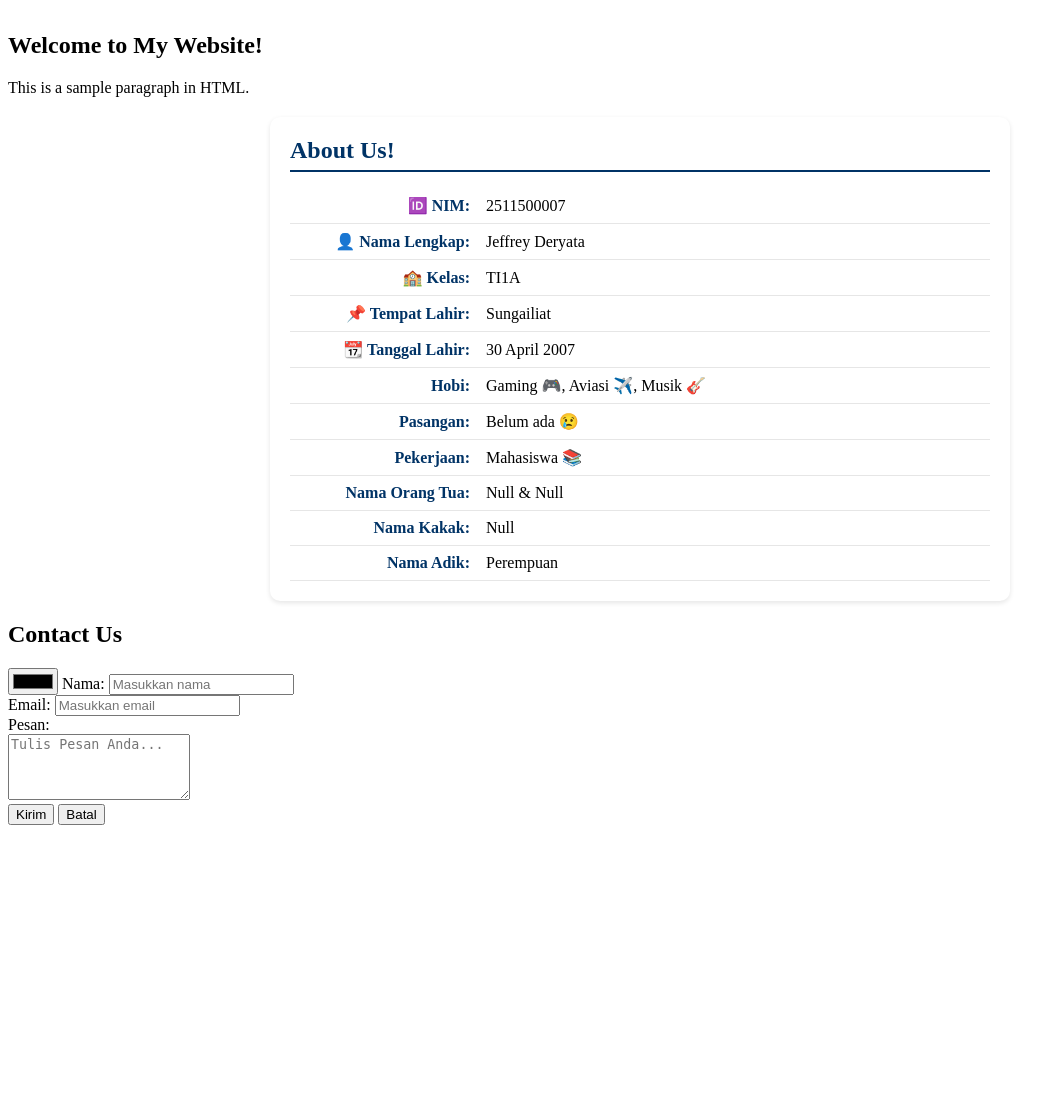
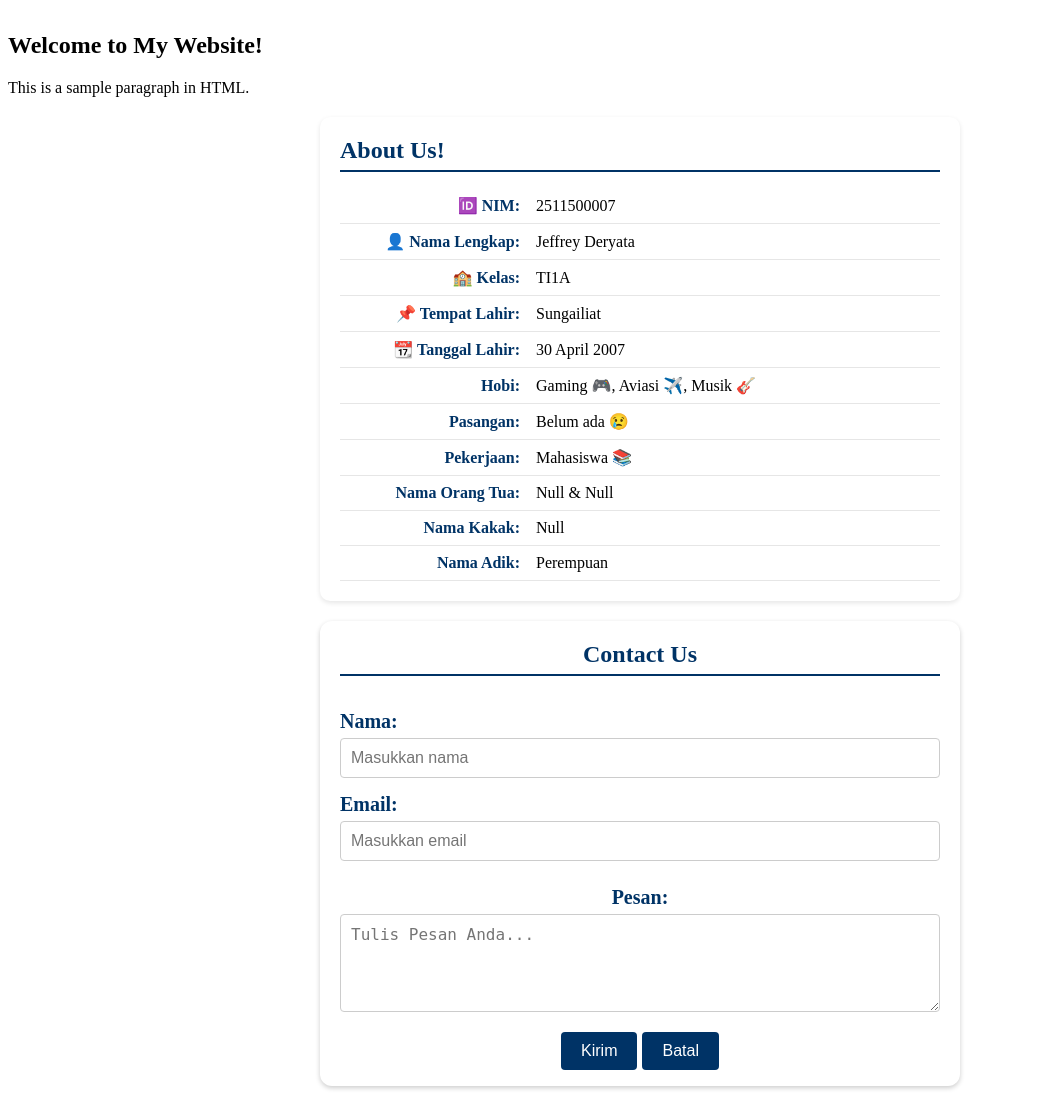
Before and after one commit to 2511500007-Jeffre6098/2511500007-PWB-TI1A-2526, a PHP site: page /pertemuan-03/index.html in a window 1280 px wide. Shown: the part 143-1245 px from the top of the page, without its empty margins (0-1061 px from the left). Before the commit the page ends 968 px from the top, so only its background shows below. Run offline with PHP 8.4, Linux system fonts and the light colour scheme.

Commit message:
add changes to the pertemuan-03 index.html

```diff
--- a/pertemuan-03/index.html
+++ b/pertemuan-03/index.html
@@ -41,14 +41,13 @@
     <section id="contact">
         <h2>Contact Us</h2>
         <form action="" method="get">
-            <input type="color">
-            <label for="txtNama">Nama:</label>
-            <input type="text" id="txtname" name="txtname" placeholder="Masukkan nama " requried autocomplete="name">
+            <br><label for="txtNama">Nama:</label>
+            <br><input type="text" id="txtname" name="txtname" placeholder="Masukkan nama " requried autocomplete="name">
 
             <br><label for="txtEmail">Email:</label>
-            <input type="email" id="txtemail" name="txtemail" placeholder="Masukkan email " requried autocomplete="email">
+            <br><input type="email" id="txtemail" name="txtemail" placeholder="Masukkan email " requried autocomplete="email">
 
-            <br><label for="txtPesan">Pesan:</label>
+            <br><id class="Pesan" for="txtPesan">Pesan:</label>
              <br><textarea id="txtPesan" name="txtPesan" rows="4" placeholder="Tulis Pesan Anda..." required></textarea>
 
             <br><button type="submit">Kirim</button>
--- a/pertemuan-03/style.css
+++ b/pertemuan-03/style.css
@@ -3,7 +3,7 @@
     padding: 20px;
     border-radius: 10px;
     margin: 20px auto;
-    max-width: 700px;
+    max-width: 600px;
     box-shadow: 0 2px 5px rgba(0, 0, 0, 0.1);
 
 }
@@ -43,3 +43,63 @@
         margin-bottom: 2px;
     }
 }
+
+#contact { background-color: rgb(255, 255, 255);
+    padding: 20px;
+    border-radius: 12px;
+    margin: 20px auto;
+    max-width: 600px;
+    box-shadow: 0 2px 5px rgba(0, 0, 0, 0.2);
+    border-bottom: 2px;
+    padding-bottom: 6px;
+    margin-top: 0;
+    margin-bottom: 16px;
+    align-content: center;
+}
+
+#contact h2 {
+    text-align: center;
+    color: #003366;
+    border-bottom: 2px solid #003366;
+    padding-bottom: 6px;
+    margin-top: 0;
+    margin-bottom: 16px;
+
+}
+
+#contact label {
+    text-align: left;
+    font-size: 20px;
+    font-weight: bold;
+    margin: 10px 0px 10px 0px;
+    color: #003366;
+}
+
+#contact .Pesan {
+    display: block;
+    text-align: center;
+    font-size: 20px;
+    font-weight: bold;
+    margin: 10px 0px 10px 0px;
+    color: #003366;
+}
+
+#contact input, #contact textarea {
+    width: 100%;
+    padding: 10px;
+    margin: 5px 0 15px 0;
+    border: 1px solid #ccc;
+    border-radius: 4px;
+    box-sizing: border-box;
+    font-size: 16px;
+}
+
+#contact button {
+    background-color: #003366;
+    color: white;
+    padding: 10px 20px;
+    border: none;
+    border-radius: 4px;
+    cursor: pointer;
+    font-size: 16px;
+}
```
